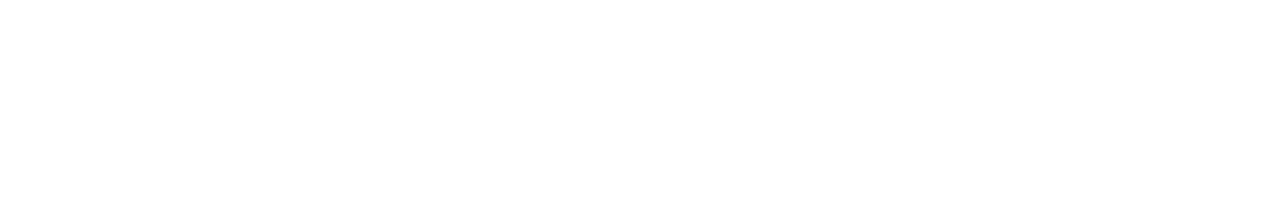
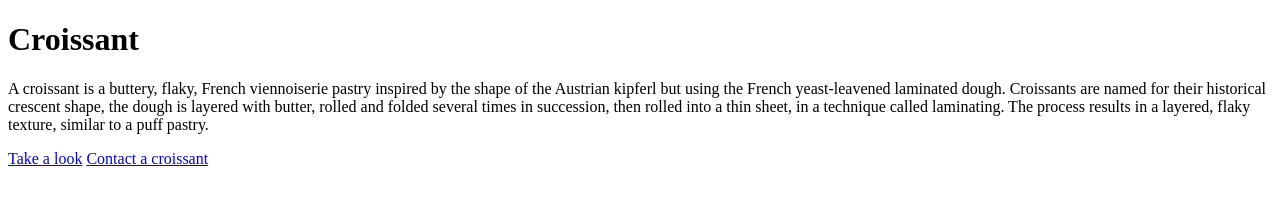
Before and after one commit to dandan-09/croissant-project, a plain HTML site: page index.html in a window 1280 px wide. Drawn offline with Linux system fonts and the light colour scheme.

Commit message:
Linked the webpages and created the CSS file

```diff
--- a/index.html
+++ b/index.html
@@ -6,5 +6,18 @@
     <meta name="viewport" content="width=device-width, initial-scale=1.0" />
     <title>Croissant</title>
   </head>
-  <body></body>
+  <body>
+    <h1>Croissant</h1>
+    <p>
+      A croissant is a buttery, flaky, French viennoiserie pastry inspired by
+      the shape of the Austrian kipferl but using the French yeast-leavened
+      laminated dough. Croissants are named for their historical crescent shape,
+      the dough is layered with butter, rolled and folded several times in
+      succession, then rolled into a thin sheet, in a technique called
+      laminating. The process results in a layered, flaky texture, similar to a
+      puff pastry.
+    </p>
+    <a href="/photo.html">Take a look</a>
+    <a href="/contact.html">Contact a croissant</a>
+  </body>
 </html>
```
Also changed, not shown: contact.html (+6 -1 lines), photo.html (+6 -1 lines), Css/styles.css (added).
